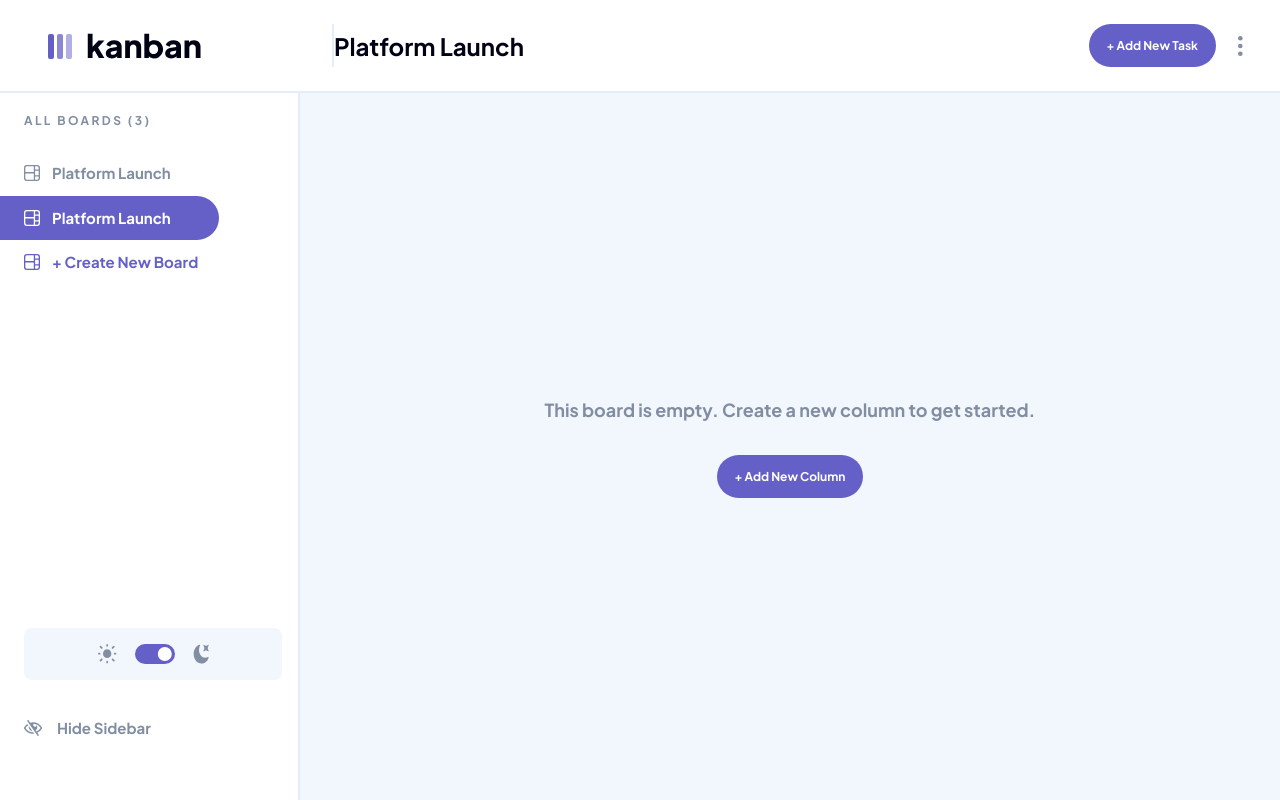
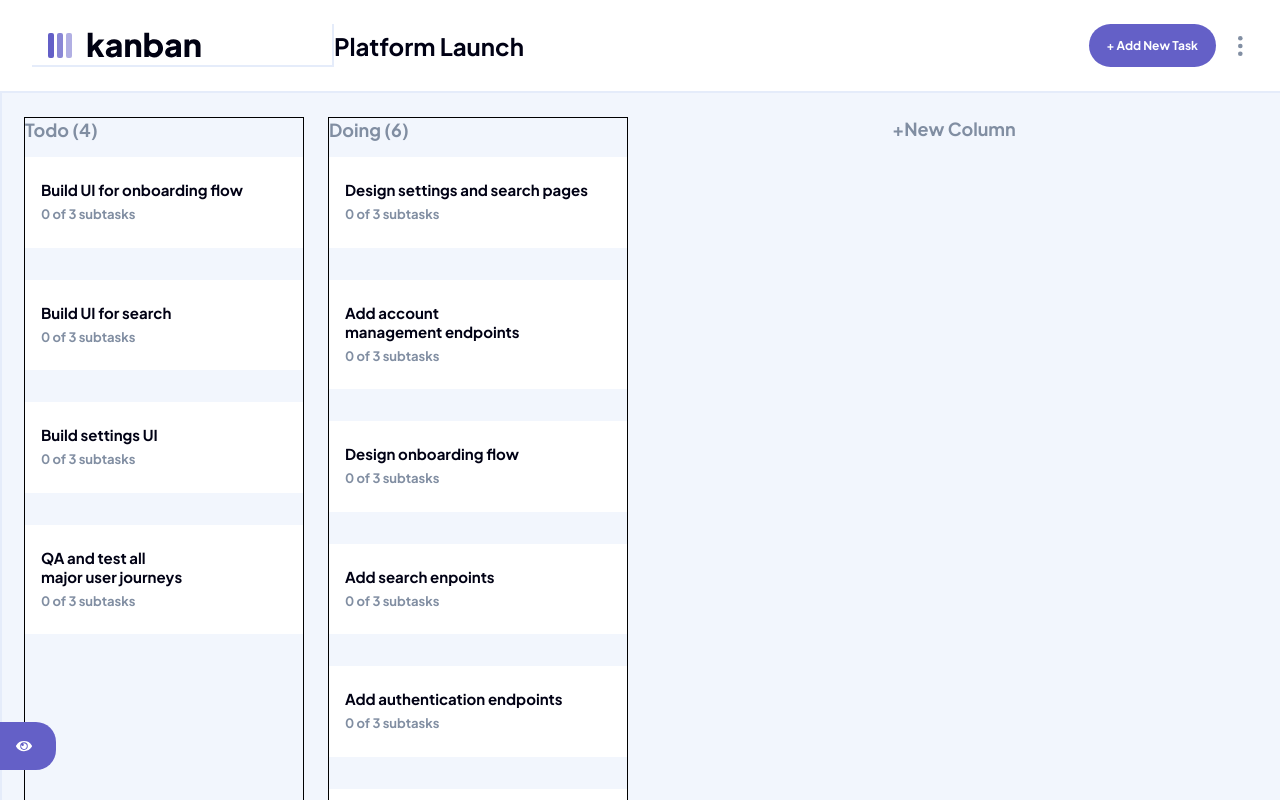
Before and after one commit to SVBSH/kanban-task-management-frontend, a React (Vite) app: page / in a window 1280 px wide. Built offline with nearby package versions, Linux system fonts and the light colour scheme.

Commit message:
refactor task components

```diff
--- a/src/App.jsx
+++ b/src/App.jsx
@@ -1,4 +1,4 @@
-import TaskGroup from './components/TaskGroup/TaskGroup'
+import TaskGroupList from './components/TaskGroupList/TaskGroupList'
 import HeaderNavigation from './components/HeaderNavigation/HeaderNavigation'
 
 function App() {
@@ -6,7 +6,7 @@ function App() {
     <>
       <main className="main">
         <HeaderNavigation />
-        <TaskGroup />
+        <TaskGroupList />
       </main>
     </>
   )
--- a/src/components/HeaderNavigation/HeaderNavigation.jsx
+++ b/src/components/HeaderNavigation/HeaderNavigation.jsx
@@ -4,7 +4,7 @@ import Header from '../Header/Header'
 import Navigation from '../Navigation/Navigation'
 
 const HeaderNavigation = (props) => {
-  const [isNavOpen, setIsNavOpen] = useState(true)
+  const [isNavOpen, setIsNavOpen] = useState(false)
 
   function handleToggleNav() {
     setIsNavOpen((isNavOpen) => !isNavOpen)
--- a/src/components/TaskGroup/TaskGroup.jsx
+++ /dev/null
@@ -1,39 +0,0 @@
-import styles from './taskGroup.module.css'
-import TaskList from '../TaskList/TaskList'
-const TaskGroup = (props) => {
-  const boardEmpty = true
-
-  return (
-    <div
-      data-board-empty={boardEmpty}
-      className={styles['task-group-container'] + ' bg-primary-1'}
-    >
-      {!boardEmpty ? (
-        <ul className={styles['task-group-list']} role="list">
-          <li className={styles['task-group-item']}>
-            <h2 className={styles['task-group-title'] + ' color-gray-3'}>
-              TODO (4)
-            </h2>
-            <TaskList />
-          </li>
-
-          {/* TODO: add new column */}
-          <li className={styles['task-group-item']} data-new-column="true">
-            <h2 className="color-gray-3">+New Column</h2>
-          </li>
-        </ul>
-      ) : (
-        <>
-          <p className="color-gray-3 fw-700 fz-heading-l">
-            This board is empty. Create a new column to get started.
-          </p>
-          <button data-type="primary" data-size="l" className="btn">
-            + Add New Column
-          </button>
-        </>
-      )}
-    </div>
-  )
-}
-
-export default TaskGroup
--- /dev/null
+++ b/src/components/TaskGroupItem/TaskGroupItem.jsx
@@ -0,0 +1,15 @@
+import styles from './taskGroupItem.module.css'
+import TaskList from '../TaskList/TaskList'
+
+const TaskGroupItem = ({ taskGroupTitle, tasks }) => {
+  return (
+    <li className={styles['task-group-item']}>
+      <h2 className={styles['task-group-title'] + ' color-gray-3'}>
+        {taskGroupTitle} ({tasks.length})
+      </h2>
+      <TaskList tasks={tasks} />
+    </li>
+  )
+}
+
+export default TaskGroupItem
--- /dev/null
+++ b/src/components/TaskGroupItem/taskGroupItem.module.css
@@ -0,0 +1,17 @@
+.task-group-item {
+  max-width: 300px;
+  min-width: 280px;
+  border: 1px solid black;
+
+  &[data-new-column='true'] {
+    /* https://youtu.be/8MaCTDkoVd8?si=FoS6Q97NeA7dDncC */
+    position: sticky;
+    /* right: 0; */
+    top: var(--spacing);
+    cursor: pointer;
+    background-color: pink;
+    place-content: center;
+    text-align: center;
+    max-height: 88vh;
+  }
+}
--- /dev/null
+++ b/src/components/TaskGroupList/TaskGroupList.jsx
@@ -0,0 +1,225 @@
+import styles from './taskGroupList.module.css'
+import TaskGroupItem from '../TaskGroupItem/TaskGroupItem'
+
+const taskGroupList = [
+  {
+    name: 'Todo',
+    tasks: [
+      {
+        title: 'Build UI for onboarding flow',
+        description: '',
+        status: 'Todo',
+        subtasks: [
+          {
+            title: 'Sign up page',
+            isCompleted: true,
+          },
+          {
+            title: 'Sign in page',
+            isCompleted: false,
+          },
+          {
+            title: 'Welcome page',
+            isCompleted: false,
+          },
+        ],
+      },
+      {
+        title: 'Build UI for search',
+        description: '',
+        status: 'Todo',
+        subtasks: [
+          {
+            title: 'Search page',
+            isCompleted: false,
+          },
+        ],
+      },
+      {
+        title: 'Build settings UI',
+        description: '',
+        status: 'Todo',
+        subtasks: [
+          {
+            title: 'Account page',
+            isCompleted: false,
+          },
+          {
+            title: 'Billing page',
+            isCompleted: false,
+          },
+        ],
+      },
+      {
+        title: 'QA and test all major user journeys',
+        description:
+          'Once we feel version one is ready, we need to rigorously test it both internally and externally to identify any major gaps.',
+        status: 'Todo',
+        subtasks: [
+          {
+            title: 'Internal testing',
+            isCompleted: false,
+          },
+          {
+            title: 'External testing',
+            isCompleted: false,
+          },
+        ],
+      },
+    ],
+  },
+  {
+    name: 'Doing',
+    tasks: [
+      {
+        title: 'Design settings and search pages',
+        description: '',
+        status: 'Doing',
+        subtasks: [
+          {
+            title: 'Settings - Account page',
+            isCompleted: true,
+          },
+          {
+            title: 'Settings - Billing page',
+            isCompleted: true,
+          },
+          {
+            title: 'Search page',
+            isCompleted: false,
+          },
+        ],
+      },
+      {
+        title: 'Add account management endpoints',
+        description: '',
+        status: 'Doing',
+        subtasks: [
+          {
+            title: 'Upgrade plan',
+            isCompleted: true,
+          },
+          {
+            title: 'Cancel plan',
+            isCompleted: true,
+          },
+          {
+            title: 'Update payment method',
+            isCompleted: false,
+          },
+        ],
+      },
+      {
+        title: 'Design onboarding flow',
+        description: '',
+        status: 'Doing',
+        subtasks: [
+          {
+            title: 'Sign up page',
+            isCompleted: true,
+          },
+          {
+            title: 'Sign in page',
+            isCompleted: false,
+          },
+          {
+            title: 'Welcome page',
+            isCompleted: false,
+          },
+        ],
+      },
+      {
+        title: 'Add search enpoints',
+        description: '',
+        status: 'Doing',
+        subtasks: [
+          {
+            title: 'Add search endpoint',
+            isCompleted: true,
+          },
+          {
+            title: 'Define search filters',
+            isCompleted: false,
+          },
+        ],
+      },
+      {
+        title: 'Add authentication endpoints',
+        description: '',
+        status: 'Doing',
+        subtasks: [
+          {
+            title: 'Define user model',
+            isCompleted: true,
+          },
+          {
+            title: 'Add auth endpoints',
+            isCompleted: false,
+          },
+        ],
+      },
+      {
+        title:
+          'Research pricing points of various competitors and trial different business models',
+        description:
+          "We know what we're planning to build for version one. Now we need to finalise the first pricing model we'll use. Keep iterating the subtasks until we have a coherent proposition.",
+        status: 'Doing',
+        subtasks: [
+          {
+            title: 'Research competitor pricing and business models',
+            isCompleted: true,
+          },
+          {
+            title: 'Outline a business model that works for our solution',
+            isCompleted: false,
+          },
+          {
+            title:
+              'Talk to potential customers about our proposed solution and ask for fair price expectancy',
+            isCompleted: false,
+          },
+        ],
+      },
+    ],
+  },
+]
+
+const TaskGroupList = (props) => {
+  const boardEmpty = taskGroupList.length === 0
+  taskGroupList.forEach((taskGroup) => {
+    console.log(taskGroup)
+  })
+  return (
+    <div
+      data-board-empty={boardEmpty}
+      className={styles['task-group-container'] + ' bg-primary-1'}
+    >
+      {!boardEmpty ? (
+        <ul className={styles['task-group-list']} role="list">
+          {taskGroupList.map((taskGroup) => (
+            <TaskGroupItem
+              key={taskGroup.name}
+              taskGroupTitle={taskGroup.name}
+              tasks={taskGroup.tasks}
+            />
+          ))}
+          {/* TODO: add new column */}
+          <li className={styles['task-group-item']} data-new-column="true">
+            <h2 className="color-gray-3">+New Column</h2>
+          </li>
+        </ul>
+      ) : (
+        <>
+          <p className="color-gray-3 fw-700 fz-heading-l">
+            This board is empty. Create a new column to get started.
+          </p>
+          <button data-type="primary" data-size="l" className="btn">
+            + Add New Column
+          </button>
+        </>
+      )}
+    </div>
+  )
+}
+
+export default TaskGroupList
--- a/src/components/TaskGroup/taskGroup.module.css
+++ b/src/components/TaskGroupList/taskGroupList.module.css
@@ -21,6 +21,7 @@
 
 .task-group-list {
   display: grid;
+  grid-template-columns: min-content;
   /* grid-template-columns: repeat(auto-fill, minmax(280px, 1fr)); */
   grid-auto-flow: column;
   gap: var(--spacing);
@@ -47,21 +48,3 @@
     background-color: rgb(42, 107, 203);
   }
 }
-
-.task-group-item {
-  max-width: 300px;
-  min-width: 280px;
-  border: 1px solid black;
-
-  &[data-new-column='true'] {
-    /* https://youtu.be/8MaCTDkoVd8?si=FoS6Q97NeA7dDncC */
-    position: sticky;
-    /* right: 0; */
-    top: var(--spacing);
-    cursor: pointer;
-    background-color: pink;
-    place-content: center;
-    text-align: center;
-    max-height: 88vh;
-  }
-}
--- a/src/components/TaskItem/Task.jsx
+++ b/src/components/TaskItem/Task.jsx
@@ -1,9 +1,9 @@
 import styles from './task.module.css'
 
-const Task = () => {
+const Task = ({ title, description, status, subtasks }) => {
   return (
     <li className={styles['task-item'] + ' bg-primary-3'}>
-      <h3 className="clr-primary-2">Build UI for onboarding flow</h3>
+      <h3 className="clr-primary-2">{title}</h3>
       <p className="color-gray-3 fw-700">0 of 3 subtasks</p>
     </li>
   )
--- a/src/components/TaskList/TaskList.jsx
+++ b/src/components/TaskList/TaskList.jsx
@@ -1,30 +1,18 @@
 import styles from './taskList.module.css'
 import Task from '../TaskItem/Task'
 
-const TaskList = () => {
+const TaskList = ({ tasks }) => {
   return (
     <ul className={styles['task-list']} role="list">
-      <Task />
-      <Task />
-      <Task />
-      <Task />
-      <Task />
-      <Task />
-      <Task />
-      <Task />
-      <Task />
-      <Task />
-      <Task />
-      <Task />
-      <Task />
-      <Task />
-      <Task />
-      <Task />
-      <Task />
-      <Task />
-      <Task />
-      <Task />
-      <Task />
+      {tasks.map((task) => (
+        <Task
+          key={task.title}
+          title={task.title}
+          description={task.description}
+          status={task.status}
+          subtasks={task.subtasks}
+        />
+      ))}
     </ul>
   )
 }
```
